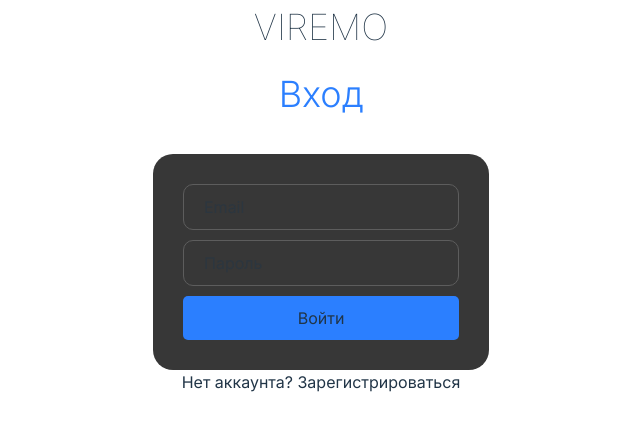
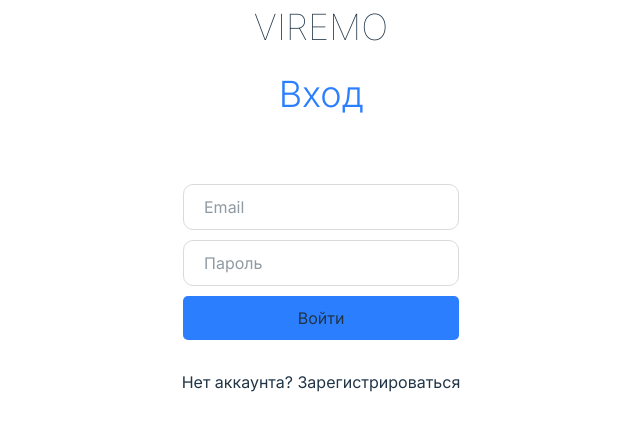
Before and after one commit to zagovormasonov/auth, a React (Vite) app: page / in a window 1280 px wide. Shown: the top 430 px of the page, without its empty margins (319-959 px from the left). Built offline with nearby package versions, Linux system fonts and the light colour scheme.

Commit message:
creating page

```diff
--- a/src/App.css
+++ b/src/App.css
@@ -110,18 +110,18 @@ form {
   display: flex;
   flex-direction: column;
   padding: 30px;
-  background-color: #373737;
+  background-color: #ffffff;
   border-radius: 20px;
 }
 
 input[type="email"] {
-  border: 1px solid #5d5d5d;
+  border: 1px solid #dadada;
   padding: 10px 20px;
   border-radius: 10px;
 }
 
 input[type="password"] {
-  border: 1px solid #5d5d5d;
+  border: 1px solid #dadada;
   padding: 10px 20px;
   border-radius: 10px;
   margin-top: 10px;
--- a/src/index.css
+++ b/src/index.css
@@ -7,7 +7,7 @@
 
   color-scheme: light dark;
   color: rgba(255, 255, 255, 0.87);
-  background-color: rgb(41, 41, 41);
+  background-color: rgb(243, 243, 243);
 
   font-synthesis: none;
   text-rendering: optimizeLegibility;
```
